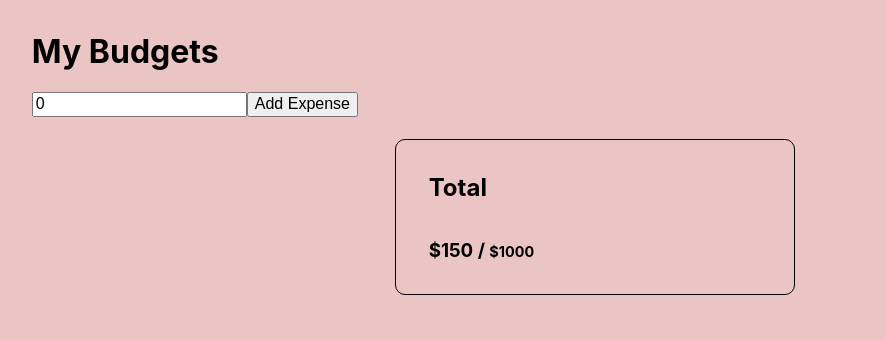
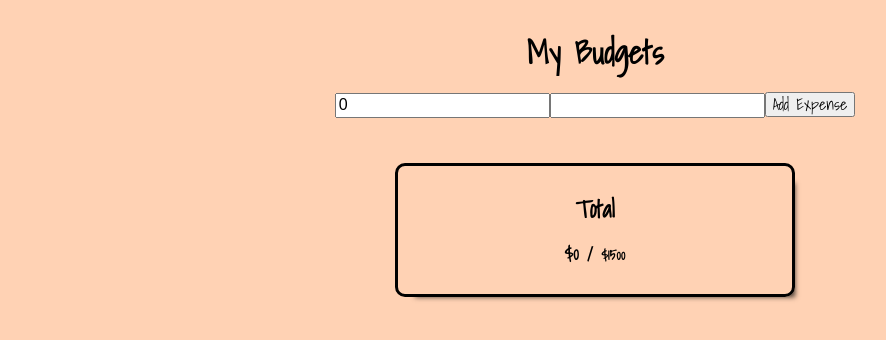
Before and after one commit to HoiJW/project-budget-app, a React (Create React App) app: page / in a window 1280 px wide. Shown: the top 340 px of the page, without its empty margins (45-931 px from the left). Built offline with nearby package versions, Linux system fonts and the light colour scheme; no server answers; the database is empty.

Commit message:
figuring totals and expenese object

```diff
--- a/src/App.css
+++ b/src/App.css
@@ -1,3 +1,5 @@
+@import url("https://fonts.googleapis.com/css2?family=Shadows+Into+Light&display=swap");
+@import url("https://fonts.googleapis.com/css2?family=Shadows+Into+Light&display=swap");
 html {
   line-height: 1.15;
   -ms-text-size-adjust: 100%;
@@ -222,24 +224,41 @@ html {
 }
 
 body {
-  background: rgb(235, 196, 196);
+  background: rgb(255, 210, 180);
+}
+
+button {
+  font-family: "Shadows Into Light", cursive;
+}
+
+.contents {
+  display: flex;
+  flex-wrap: wrap;
+  justify-content: space-around;
+  margin-top: 2%;
 }
 
 .budget-cards {
-  margin: 0 auto;
-  border: 1px solid black;
-  width: 400px;
+  border: 3px solid black;
+  width: auto;
   border-radius: 10px;
   padding: 10px;
+  display: flex;
+  background-color: white;
+  box-shadow: 10px 10px 5px -10px rgba(0, 0, 0, 0.75);
+  -webkit-box-shadow: 10px 10px 5px -10px rgba(0, 0, 0, 0.75);
+  -moz-box-shadow: 10px 10px 5px -10px rgba(0, 0, 0, 0.75);
 }
 
-.titles {
+.main {
   display: flex;
   flex-direction: column;
   justify-content: space-between;
   padding: 1%;
   width: 90%;
   margin: 0 auto;
+  text-align: center;
+  font-family: "Shadows Into Light", cursive;
 }
 
 .max {
@@ -259,8 +278,11 @@ body {
 
 .total {
   margin: 2% auto;
-  border: 1px solid black;
+  border: 3px solid black;
   width: 400px;
   border-radius: 10px;
   padding: 10px;
+  box-shadow: 10px 10px 5px -10px rgba(0, 0, 0, 0.75);
+  -webkit-box-shadow: 10px 10px 5px -10px rgba(0, 0, 0, 0.75);
+  -moz-box-shadow: 10px 10px 5px -10px rgba(0, 0, 0, 0.75);
 }/*# sourceMappingURL=App.css.map */
--- a/src/App.js
+++ b/src/App.js
@@ -12,13 +12,20 @@ function App() {
 
   // create a statful value thats bound to input
   const[userInput, setUserInput] = useState('');
+  const[title, setTitle] = useState('');
   const [val, setVal] = useState(0);
+  const[total, setTotal] = useState(0)
   //add event listener that fires everytune there is a change in our input
 
   const handleInput = (event) => {
     setUserInput(event.target.value);
     setVal((v) => (event.target.validity.valid ? event.target.value :v))
   }
+  const handleTitle =(event) => {
+    setTitle(event.target.value);
+  }
+
+
 
   const handleSubmit = (event) => {
     //get the info from userinput STATE
@@ -27,12 +34,12 @@ function App() {
     //send it off to firebase using push function
     const database = getDatabase(firebase);
     const dbRef = ref(database);
+    const expense = {userInput:userInput, title:title};
+    push(dbRef, expense);
+    setUserInput('');
+  }
 
-    push(dbRef, userInput);
 
-    setUserInput('');
-
-  }
 
   const handleRemove = (budgetId) => {
     const database = getDatabase(firebase);
@@ -53,10 +60,13 @@ function App() {
       const data = reponse.val();
       // set Budget stat to reflect database info
       const newState = [];
+      for (let key in data) {
+        console.log(data[key]['userInput']);
+        newState.push(
+          {key:key, amount: parseInt(data[key]['userInput']),
+          title:data[key]['title']
+        }
 
-      for (let key in data) {
-        newState.push(
-          {key:key, amount: data[key]}
         );
         // 1. make an object {}
         // 2. build a property called "key" that has a value of the object's key
@@ -70,9 +80,13 @@ function App() {
         //   name: "By Crom!"
         //  }
       }
-
+      let newTotal = 0;
+      newState.forEach((object) => {
+        newTotal = newTotal + object['amount']
+        console.log(newTotal);
+      })
       setBudget(newState);
-
+      setTotal(newTotal);
     });
 
 
@@ -80,9 +94,9 @@ function App() {
   //current we have add expense ✔️
   //need to rescrict to numbers only✔️
   //need to make each expense into own div and can be remove "onClick"✔️
-  //need add title into expense
+  //need add title into expense✔️
 
-  //need add budget that reflect in Total amount
+  //need add budget that reflect in Total amount ?
   //expense cant be added if larger than Total
 
   //make a variable "sum" to sum up the current expenses
@@ -93,7 +107,7 @@ function App() {
 
 
   return(
-    <div className="titles">
+    <div className="main">
       <h1>My Budgets</h1>
       <form action="submit">
         <label htmlFor="newBudget"></label>
@@ -103,16 +117,22 @@ function App() {
         pattern='[0-9]*'
         value={(userInput, val)}
         />
+
+        <label htmlFor="newTitle"></label>
+        <input onChange={handleTitle}
+        type="text"
+        id="newTitle"
+        value={(title)}
+        />
         <button onClick={handleSubmit}>Add Expense</button>
       </form>
 
-      <div>
-
-
+      <div className='contents'>
           {budget.map ( (budget) => {
               return (
                 <div className='budget-cards'>
                 <div key={budget.key}>
+                  <h3>{budget.title}</h3>
                   <p>${budget.amount}</p>
                   <button onClick={() => {handleRemove(budget.key)}}>
                   remove
@@ -124,7 +144,7 @@ function App() {
       })}
       </div>
 
-      <Total sums={150} max={1000}/>
+      <Total sums={total} max={1500}/>
 
       {/* <div className='budget-cards'>
             <div className="titles">
--- a/src/App.scss
+++ b/src/App.scss
@@ -1,4 +1,6 @@
 @import './ScssComponends/setup';
 @import './ScssComponends/budget-cards';
 @import './ScssComponends/_progress-bar';
-@import './ScssComponends/total-bar'
+@import './ScssComponends/total-bar';
+@import url('https://fonts.googleapis.com/css2?family=Shadows+Into+Light&display=swap');
+@import url('https://fonts.googleapis.com/css2?family=Shadows+Into+Light&display=swap');
--- a/src/ScssComponends/_budget-cards.scss
+++ b/src/ScssComponends/_budget-cards.scss
@@ -1,17 +1,30 @@
+.contents{
+    display: flex;
+    flex-wrap: wrap;
+    justify-content: space-around;
+    margin-top: 2%;
+}
+
 .budget-cards{
-    margin: 0 auto;
-    border: 1px solid black;
-    width: 400px;
+    border: 3px solid black;
+    width: auto;
     border-radius: 10px;
     padding: 10px;
+    display: flex;
+    background-color: white;
+    box-shadow: 10px 10px 5px -10px rgba(0,0,0,0.75);
+-webkit-box-shadow: 10px 10px 5px -10px rgba(0,0,0,0.75);
+-moz-box-shadow: 10px 10px 5px -10px rgba(0,0,0,0.75);
 }
-.titles{
+.main{
     display: flex;
     flex-direction: column;
     justify-content: space-between;
     padding: 1%;
     width: 90%;
     margin: 0 auto;
+    text-align: center;
+    font-family: 'Shadows Into Light', cursive;
 }
 .max{
     font-size: 0.9rem;
--- a/src/ScssComponends/_setup.scss
+++ b/src/ScssComponends/_setup.scss
@@ -7,5 +7,9 @@ html { box-sizing: border-box;}
 .sr-only { position: absolute; width: 1px; height: 1px; margin: -1px; border: 0; padding: 0; white-space: nowrap; clip-path: inset(100%); clip: rect(0 0 0 0); overflow: hidden;}
 
 body{
-    background: rgb(235, 196, 196);
+    background: rgb(255, 210, 180);
 }
+
+button{
+    font-family: 'Shadows Into Light', cursive;
+}
--- a/src/ScssComponends/_total-bar.scss
+++ b/src/ScssComponends/_total-bar.scss
@@ -1,7 +1,10 @@
 .total{
     margin: 2% auto;
-    border: 1px solid black;
+    border: 3px solid black;
     width: 400px;
     border-radius: 10px;
     padding: 10px;
+    box-shadow: 10px 10px 5px -10px rgba(0,0,0,0.75);
+-webkit-box-shadow: 10px 10px 5px -10px rgba(0,0,0,0.75);
+-moz-box-shadow: 10px 10px 5px -10px rgba(0,0,0,0.75);
 }
```
Also changed, not shown: 1 other file (tests, documents, lock files or other folders).
